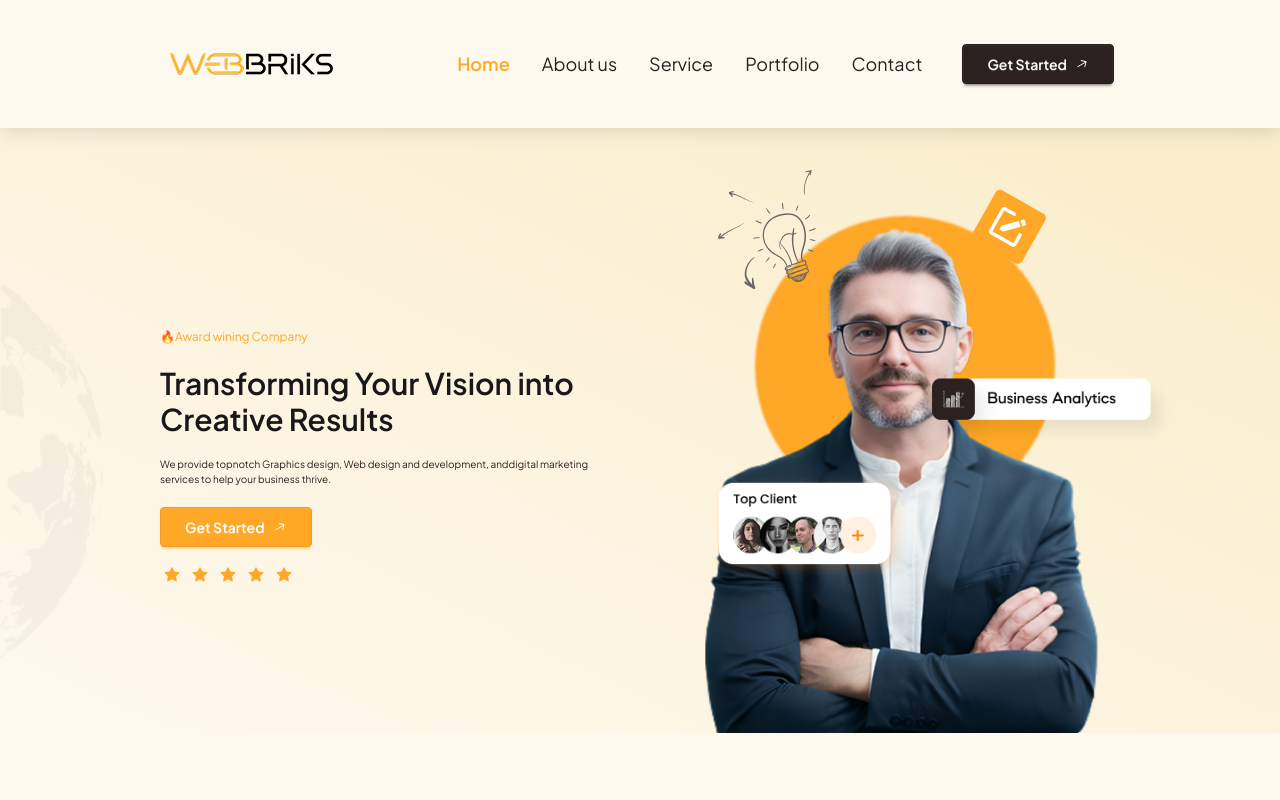
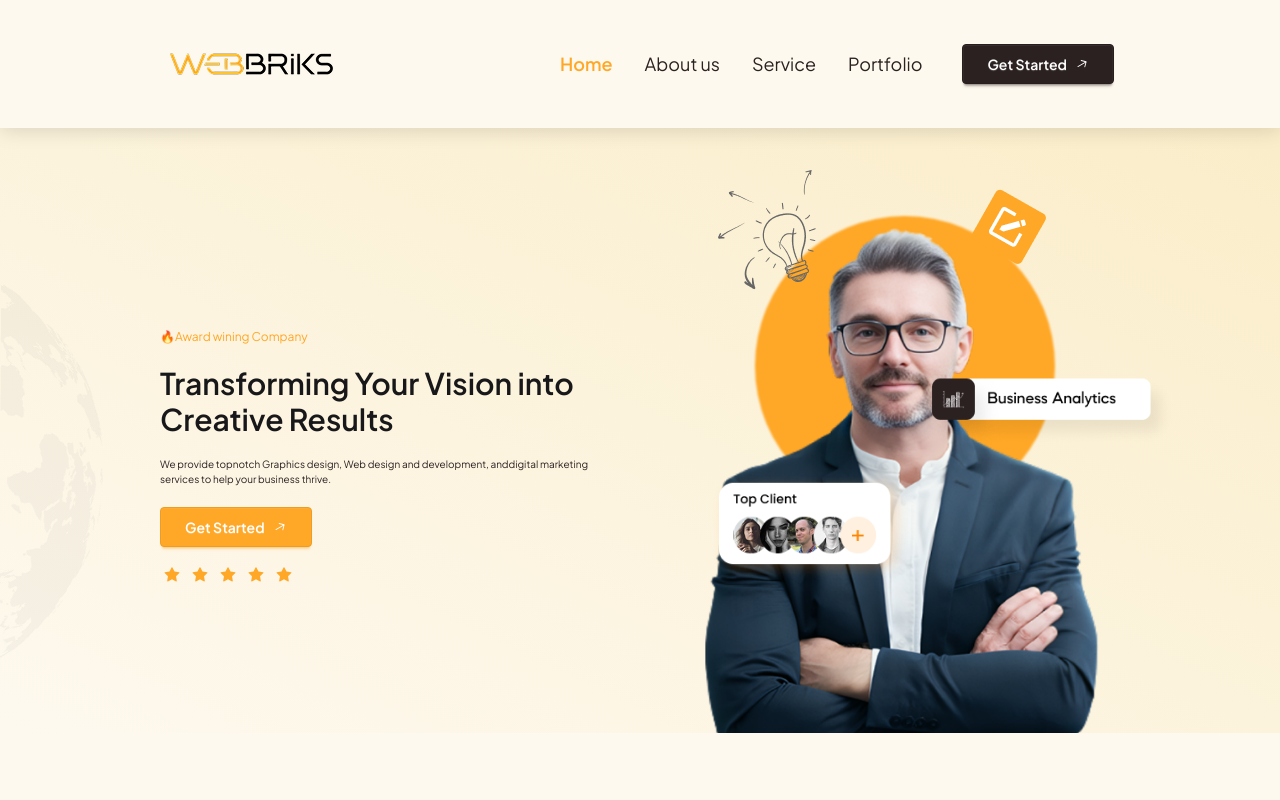
Before and after one commit to 1Inzamam/Digital-agency, a React (Vite) app: page / in a window 1280 px wide. Shown: the top 800 px of the page. Built offline with nearby package versions, Linux system fonts and the light colour scheme.

Commit message:
deploying in vercel

```diff
--- a/src/Components/NavBar/NavBar.jsx
+++ b/src/Components/NavBar/NavBar.jsx
@@ -1,4 +1,3 @@
-
 import { useState } from "react";
 import { NavLink } from "react-router";
 import navLogo from "../../assets/image/Webbriks logo-ai 1.png";
@@ -13,11 +12,10 @@ const NavBar = () => {
     { to: "/about-us", label: "About us" },
     { to: "/service", label: "Service" },
     { to: "/portfolio", label: "Portfolio" },
-    { to: "/contacts", label: "Contact" },
   ];
 
   return (
-    <div className="bg-[#FEF9EF] navbar shadow-[0_1px_20px_rgba(0,0,0,0.15)] relative z-50">
+    <div className="bg-[#FEF9EF] navbar shadow-[0_1px_20px_rgba(0,0,0,0.15)] sticky top-0 z-50">
       <div className="w-11/12 md:w-9/12 mx-auto py-5 md:py-9">
         <div className="flex justify-between items-center">
           <img src={navLogo} alt="NavBar Logo" className="h-10 md:h-auto" />
--- a/src/Root/Root.jsx
+++ b/src/Root/Root.jsx
@@ -4,7 +4,7 @@ import NavBar from '../Components/NavBar/NavBar'
 
 const Root = () => {
   return (
-      <div className='overflow-hidden'>
+      <div className=''>
           <NavBar></NavBar>
           <Outlet></Outlet>
 
--- a/src/pages/Contact.jsx
+++ /dev/null
@@ -1,9 +0,0 @@
-import React from 'react'
-
-const Contact = () => {
-  return (
-    <div>Contact</div>
-  )
-}
-
-export default Contact
--- a/src/pages/Home.jsx
+++ b/src/pages/Home.jsx
@@ -10,7 +10,7 @@ import WhatClientsThinkAboutUs from "../Components/WhatClientsThinkAboutUs/WhatC
 import WhatMakesUsDifferent from "../Components/WhatMakesUsDifferent/WhatMakesUsDifferent";
 const Home = () => {
   return (
-    <div className="bg-[#FEF9EF] ">
+    <div className="bg-[#FEF9EF] overflow-hidden">
       <Banner></Banner>
       <WhoWeAre></WhoWeAre>
       <Service></Service>
```
Also changed, not shown: src/Routes/Routes.jsx (+4 -8 lines), src/pages/AboutUs.jsx (+4 -7 lines).
